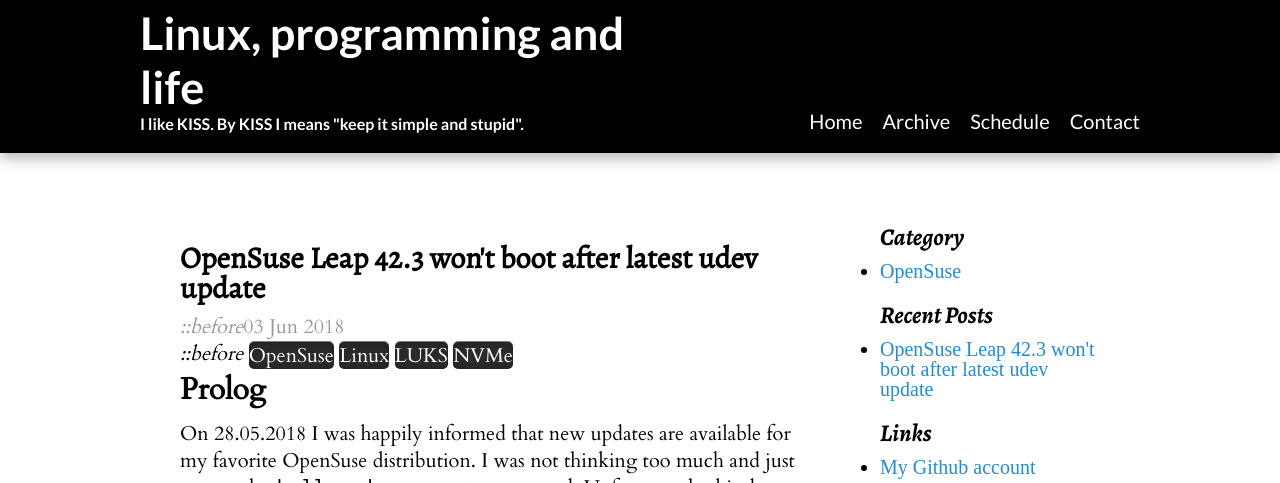
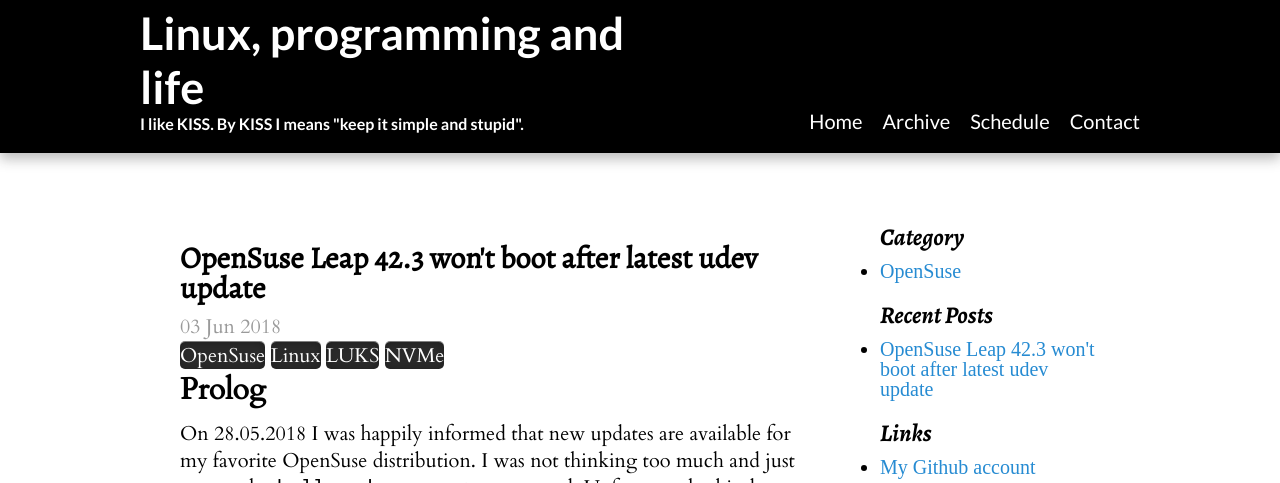
Before and after one commit to DariuszOstolski/dariuszostolski.github.io, a Jekyll site: the page built from _posts/2018-06-03-opensuse-wont-boot.md, in a window 1280 px wide and 900 px high, cut to the strip 104-587 px from the top of the window. Built offline with Jekyll 4.4.1, drawn with Linux system fonts in a browser that asks for light colours; some web fonts are replaced.

Commit message:
Added font awesome

```diff
--- a/_layouts/post.html
+++ b/_layouts/post.html
@@ -4,9 +4,9 @@
 
 <div>
   <h2 class="content-title">{{ page.title }}</h2>
-  <span class="date-undertitle"><i class="icon-clock">::before</i>{{ page.date | date_to_string }}</span>
+  <span class="date-undertitle"><i class="icon-clock"></i>{{ page.date | date_to_string }}</span>
   <div class="content-tags">
-    <i class="icon-tag">::before</i>
+    <i class="icon-tag"></i>
     {% for tag in page.tags %}
       <span class="content-tag">{{tag}}</span>
     {% endfor %}
```
